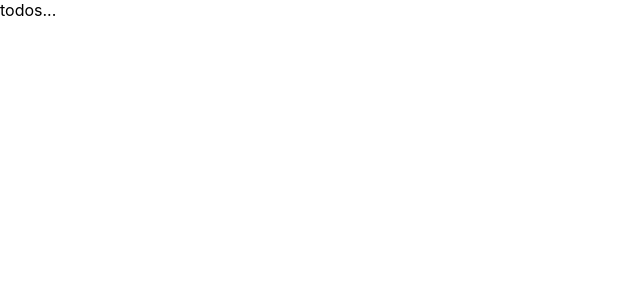
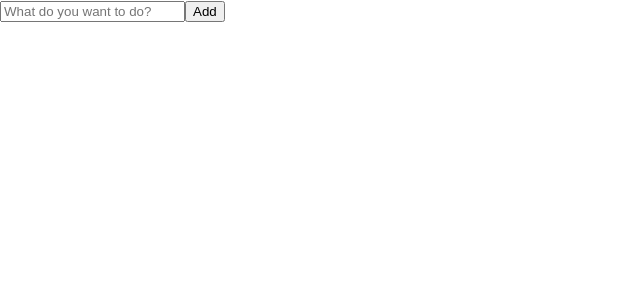
Before and after one commit to Drete457/TodoList, a React (Create React App) app: page / in a window 1280 px wide. Shown: the top 300 px of the page, without its empty margins (0-640 px from the left). Built offline with nearby package versions, Linux system fonts and the light colour scheme.

Commit message:
add button and show list

```diff
--- a/package.json
+++ b/package.json
@@ -8,7 +8,8 @@
     "@testing-library/user-event": "^7.2.1",
     "react": "^16.13.1",
     "react-dom": "^16.13.1",
-    "react-scripts": "3.4.1"
+    "react-scripts": "3.4.1",
+    "shortid": "^2.2.15"
   },
   "scripts": {
     "start": "react-scripts start",
--- /dev/null
+++ b/src/components/Todo.js
@@ -0,0 +1,8 @@
+import React from "react";
+
+export default ({ todo, toggleComplete}) => (
+  <div key={todo.id} onClick={toggleComplete}>
+    {todo.id}
+    {todo.text}
+  </div>
+);
--- a/src/components/TodoForm.js
+++ b/src/components/TodoForm.js
@@ -0,0 +1,40 @@
+import React from "react";
+
+export default class TodoFom extends React.Component {
+  state = {
+    text: "",
+    id: 0,
+  };
+
+  pressEvent = (event) =>
+    this.setState({
+      [event.target.name]: event.target.value,
+    });
+
+  handleSubmit = (event) => {
+    event.preventDefault();
+    this.props.onSubmit({
+      id: this.state.id,
+      text: this.state.text,
+      complete: false,
+    });
+    this.setState({
+      text: "",
+      id: this.state.id + 1,
+    });
+  };
+
+  render() {
+    return (
+      <form>
+        <input
+          name="text"
+          placeholder="What do you want to do?"
+          value={this.state.text}
+          onChange={this.pressEvent}
+        />
+        <button onClick={this.handleSubmit}>Add</button>
+      </form>
+    );
+  }
+}
--- a/src/components/TodoList.js
+++ b/src/components/TodoList.js
@@ -1,7 +1,43 @@
 import React from "react";
+import Todo from "./Todo";
+import TodoForm from "./TodoForm";
+export default class TodoList extends React.Component {
+  state = {
+    todo: [],
+  };
 
-export default class TodoList extends React.Component {
-    render () {
-        return <div> todos... </div>
-    }
+  addTodo = (todo) => {
+    this.setState({
+      todo: [todo, ...this.state.todo],
+    });
+  };
+
+  toggleComplete = (id) => {
+    this.setState({
+      todosComplete : this.state.todo.map(todo => {
+        if (todo.id === id){
+          return {
+            ...todo,
+            complete: !todo.complete
+          };
+        } else {
+          return todo;
+        }
+      })
+    });
+  };
+
+  render() {
+    return (
+      <div>
+        <TodoForm onSubmit={this.addTodo} />
+        {this.state.todo.map((todo) => (
+          <Todo
+            todo={todo}
+            toggleComplete={() => this.toggleComplete(todo.id)}
+          />
+        ))}
+      </div>
+    );
+  }
 }
```
Also changed, not shown: 1 other file (tests, documents, lock files or other folders).
